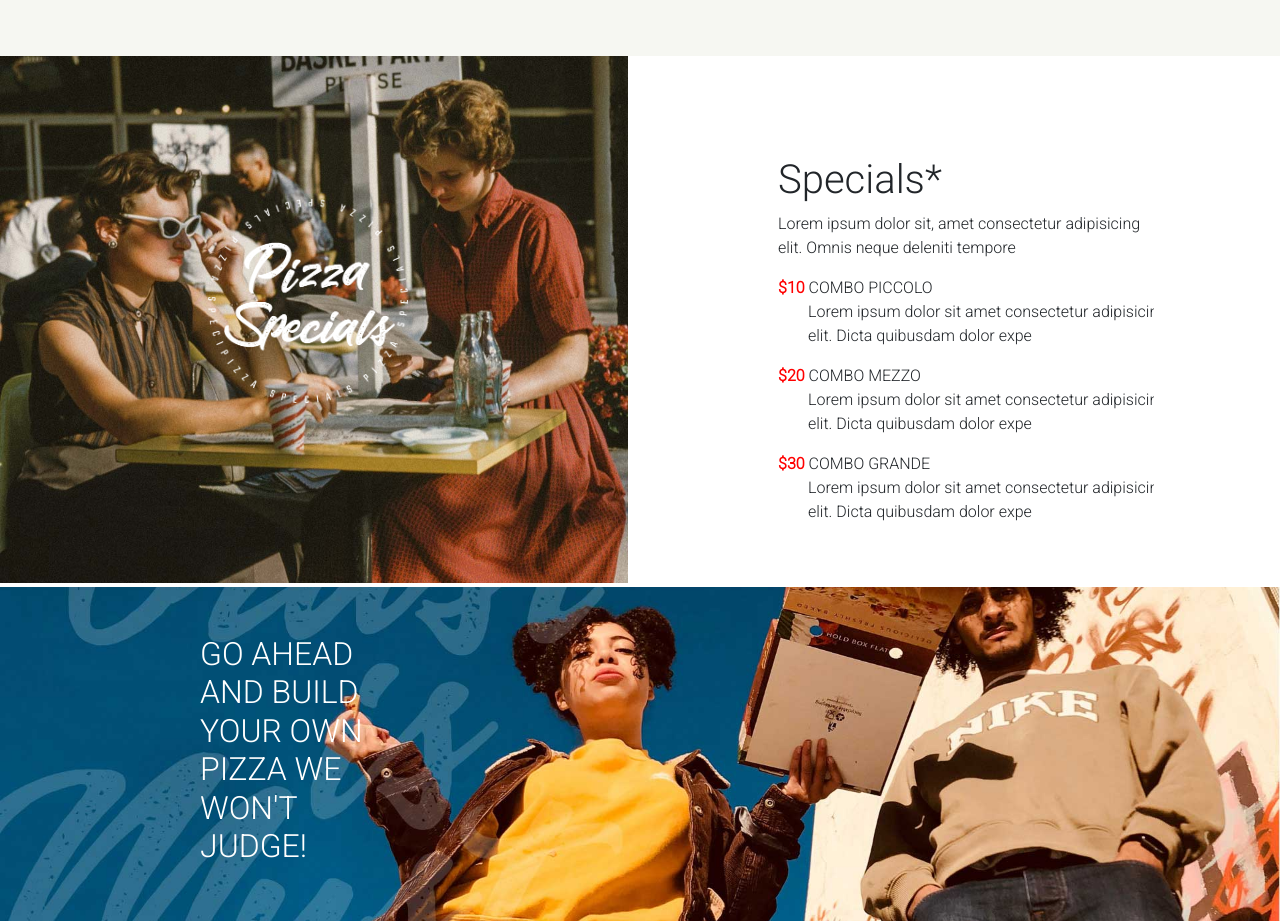
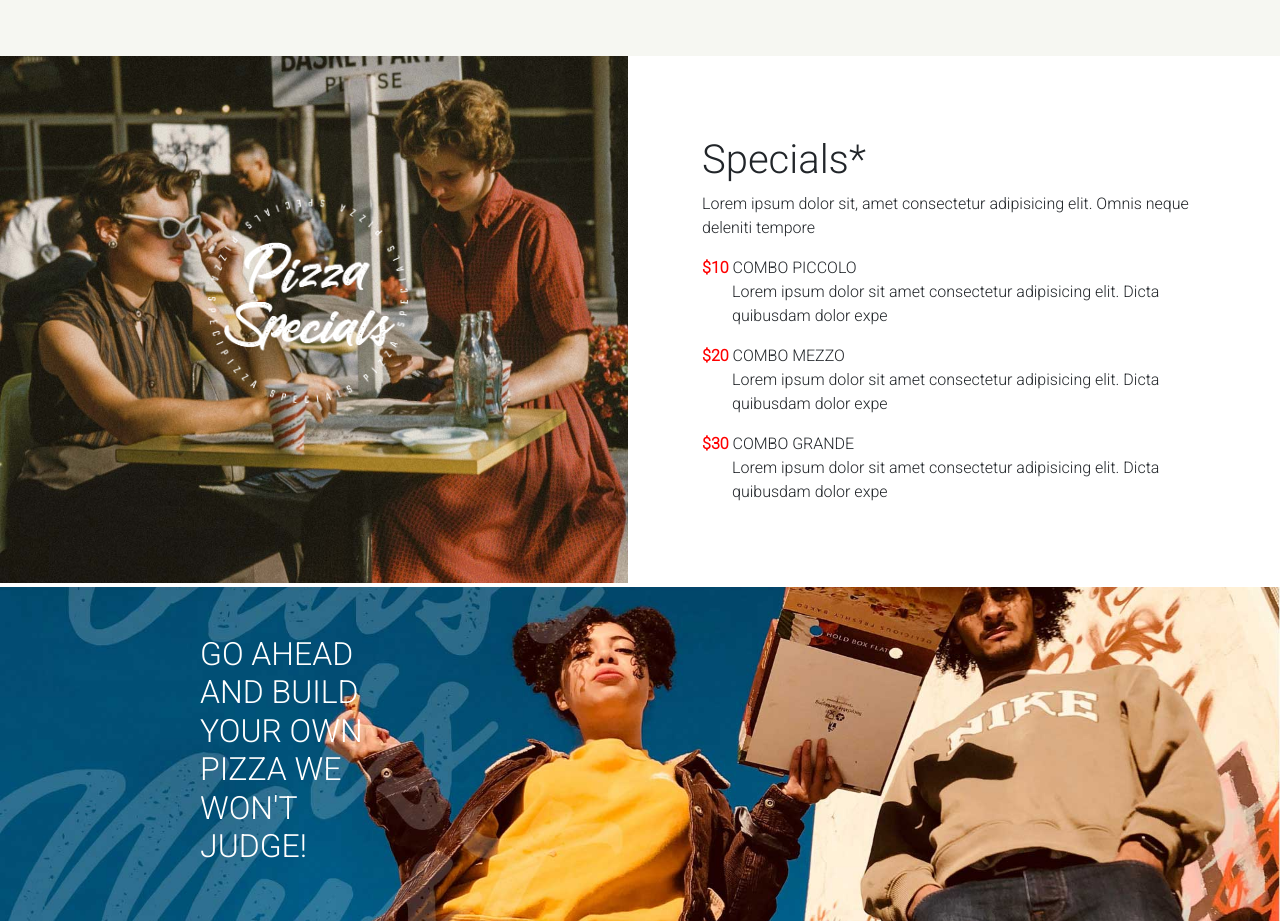
Before and after one commit to Nali1919/proj-html-vuejs, a Vue app: page / in a window 1280 px wide. Shown: the part 1020-1943 px from the top of the page. Built offline with nearby package versions, Linux system fonts and the light colour scheme.

Commit message:
Ultime modifiche ed end project

```diff
--- a/src/components/FooterComponent.vue
+++ b/src/components/FooterComponent.vue
@@ -72,7 +72,6 @@
           <div>
             <img class="footer-img" src="../assets/img/h1-img-7n.png" alt="">
           </div>
-
         </div>
       </div>
       <div class="img-right col-6">
@@ -86,7 +85,10 @@
 
 <script>
 export default {
-  name: 'FooterComponent'
+  name: 'FooterComponent',
+  props: {
+    Citta: Array
+  }
 
 }
 </script>
--- a/src/components/PriceComponent.vue
+++ b/src/components/PriceComponent.vue
@@ -11,15 +11,15 @@
 
         <div>
           <span><strong>$10</strong> COMBO PICCOLO</span>
-                <p class="kk"> Lorem ipsum dolor sit amet consectetur adipisicing elit. Dicta quibusdam dolor expe</p>
+          <p class="paragrafo"> Lorem ipsum dolor sit amet consectetur adipisicing elit. Dicta quibusdam dolor expe</p>
         </div>
         <div>
           <span> <strong>$20</strong> COMBO MEZZO</span>
-                <p class="kk"> Lorem ipsum dolor sit amet consectetur adipisicing elit. Dicta quibusdam dolor expe</p>
+          <p class="paragrafo"> Lorem ipsum dolor sit amet consectetur adipisicing elit. Dicta quibusdam dolor expe</p>
         </div>
         <div>
           <span> <strong>$30</strong> COMBO GRANDE</span>
-                <p class="kk"> Lorem ipsum dolor sit amet consectetur adipisicing elit. Dicta quibusdam dolor expe</p>
+          <p class="paragrafo"> Lorem ipsum dolor sit amet consectetur adipisicing elit. Dicta quibusdam dolor expe</p>
         </div>
 
       </div>
@@ -35,32 +35,35 @@ name: 'PriceComponent'
 </script>
 
 <style lang="scss" scoped>
+.ac-price {
+  max-width: 530px;
+  margin: 0 50px;
+  margin-top: 80px;
 
-.ac-price{
-max-width: 400px;
-margin: 0 auto;
-margin-top: 100px;
 }
-.kk{
+
+.paragrafo {
   position: relative;
   left: 30px;
 }
-strong{
+
+strong {
   color: red;
 }
-.img-white{
+
+.img-white {
   position: absolute;
   width: 200px;
   bottom: 180px;
   left: 220px;
 
 }
-.img-relative{
+
+.img-relative {
   width: 100%;
 }
-.relative{
+
+.relative {
   position: relative;
 }
-
-
 </style>
--- a/src/components/StaffComponent.vue
+++ b/src/components/StaffComponent.vue
@@ -10,13 +10,13 @@
                     <div class="flex-icon">
                         <span class="white"><i class="fa-brands fa-twitter"></i> </span>
                         <span class="white"> <i class="fa-brands fa-facebook-f"></i> </span>
-              <span class="white"> <i class="fa-brands fa-instagram"></i>  </span>
+                        <span class="white"> <i class="fa-brands fa-instagram"></i> </span>
                     </div>
                 </div>
 
             </div>
             <div class="col img-2">
-            <img  src="../assets/img/h1-team-2a.jpg" alt="">
+                <img src="../assets/img/h1-team-2a.jpg" alt="">
 
                 <div class="hidden-menu">
                     <h5>Giulia Bianchi</h5>
@@ -24,12 +24,12 @@
                     <div class="flex-icon">
                         <span class="white"><i class="fa-brands fa-twitter"></i> </span>
                         <span class="white"> <i class="fa-brands fa-facebook-f"></i> </span>
-              <span class="white"> <i class="fa-brands fa-instagram"></i>  </span>
+                        <span class="white"> <i class="fa-brands fa-instagram"></i> </span>
                     </div>
                 </div>
             </div>
             <div class="col img-3">
-            <img  src="../assets/img/h1-team-3a.jpg" alt="">
+                <img src="../assets/img/h1-team-3a.jpg" alt="">
 
                 <div class="hidden-menu">
                     <h5>Giada Borghi</h5>
@@ -37,7 +37,7 @@
                     <div class="flex-icon">
                         <span class="white"><i class="fa-brands fa-twitter"></i> </span>
                         <span class="white"> <i class="fa-brands fa-facebook-f"></i> </span>
-              <span class="white"> <i class="fa-brands fa-instagram"></i>  </span>
+                        <span class="white"> <i class="fa-brands fa-instagram"></i> </span>
                     </div>
                 </div>
             </div>
@@ -50,7 +50,7 @@
                     <div class="flex-icon">
                         <span class="white"><i class="fa-brands fa-twitter"></i> </span>
                         <span class="white"> <i class="fa-brands fa-facebook-f"></i> </span>
-              <span class="white"> <i class="fa-brands fa-instagram"></i>  </span>
+                        <span class="white"> <i class="fa-brands fa-instagram"></i> </span>
                     </div>
                 </div>
             </div>
@@ -69,23 +69,29 @@ name: 'StaffComponent'
 </script>
 
 <style lang="scss" scoped>
-  .ac-container img{
+.ac-container img {
     width: 100%;
 }
-.ac-row{
+
+.ac-row {
     display: flex;
 }
-.img-1,.img-2, .img-3, .img-4{
+
+.img-1,
+.img-2,
+.img-3,
+.img-4 {
     position: relative;
     overflow-y: hidden;
 }
-.hidden-menu{
+
+.hidden-menu {
     display: flex;
     flex-direction: column;
     justify-content: center;
     align-items: center;
-width: 325px;
-height: 325px;
+    width: 330px;
+    height: 330px;
     background-color: orange;
     position: absolute;
     top: 0;
@@ -95,26 +101,30 @@ bottom: 0;
     margin: auto;
     opacity: 0;
 }
-.img-1:hover .hidden-menu{
-opacity: 1;
-}
-.img-2:hover .hidden-menu{
-opacity: 1;
-}
-.img-3:hover .hidden-menu{
-opacity: 1;
-}.img-4:hover .hidden-menu{
+
+.img-1:hover .hidden-menu {
     opacity: 1;
 }
 
-.flex-icon{
+.img-2:hover .hidden-menu {
+    opacity: 1;
+}
+
+.img-3:hover .hidden-menu {
+    opacity: 1;
+}
+
+.img-4:hover .hidden-menu {
+    opacity: 1;
+}
+
+.flex-icon {
     display: flex;
     column-gap: 5px;
     cursor: pointer;
 }
-.white{
+
+.white {
     color: white;
 }
-
-
 </style>
```
Lines whose indentation alone changed are shown as unchanged.
